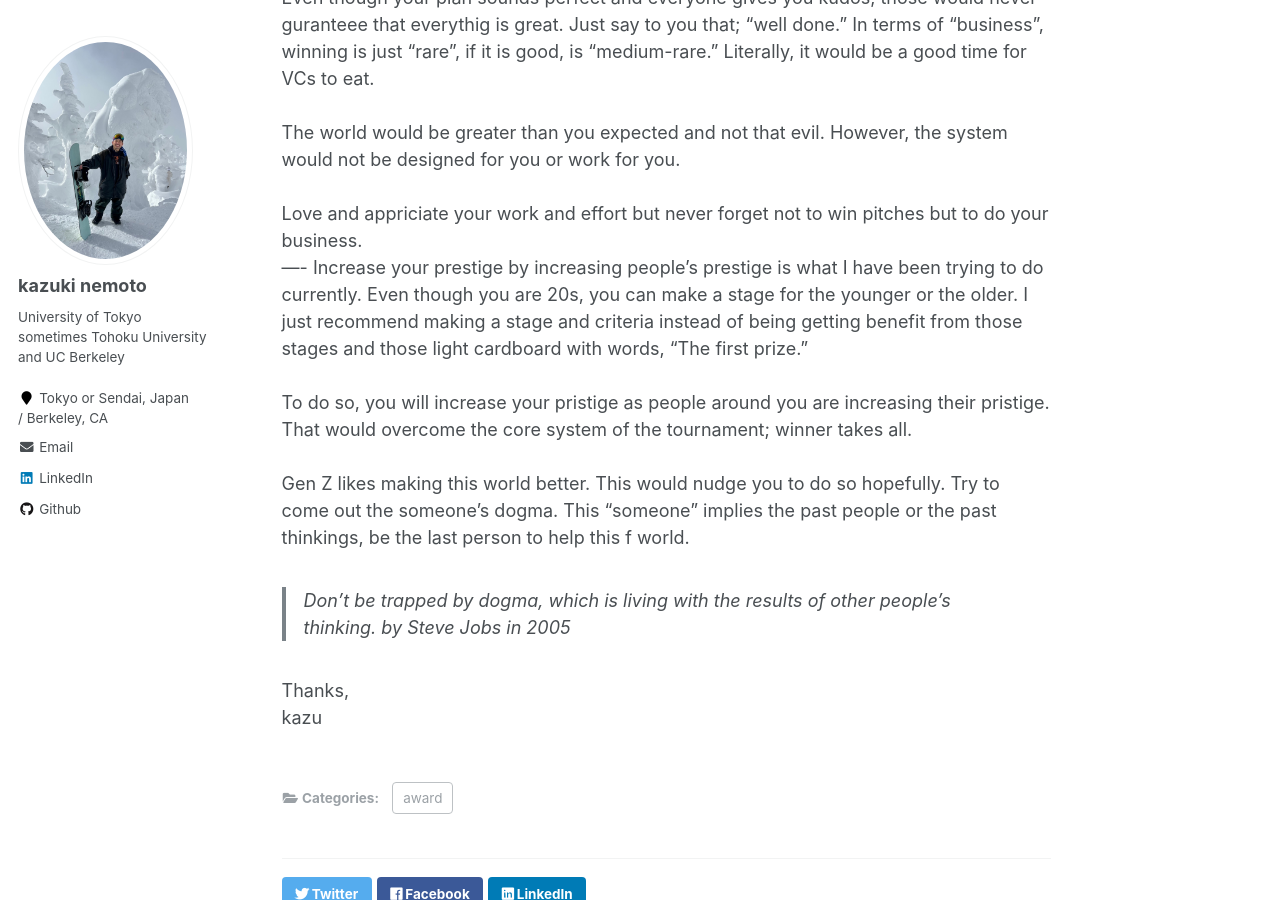
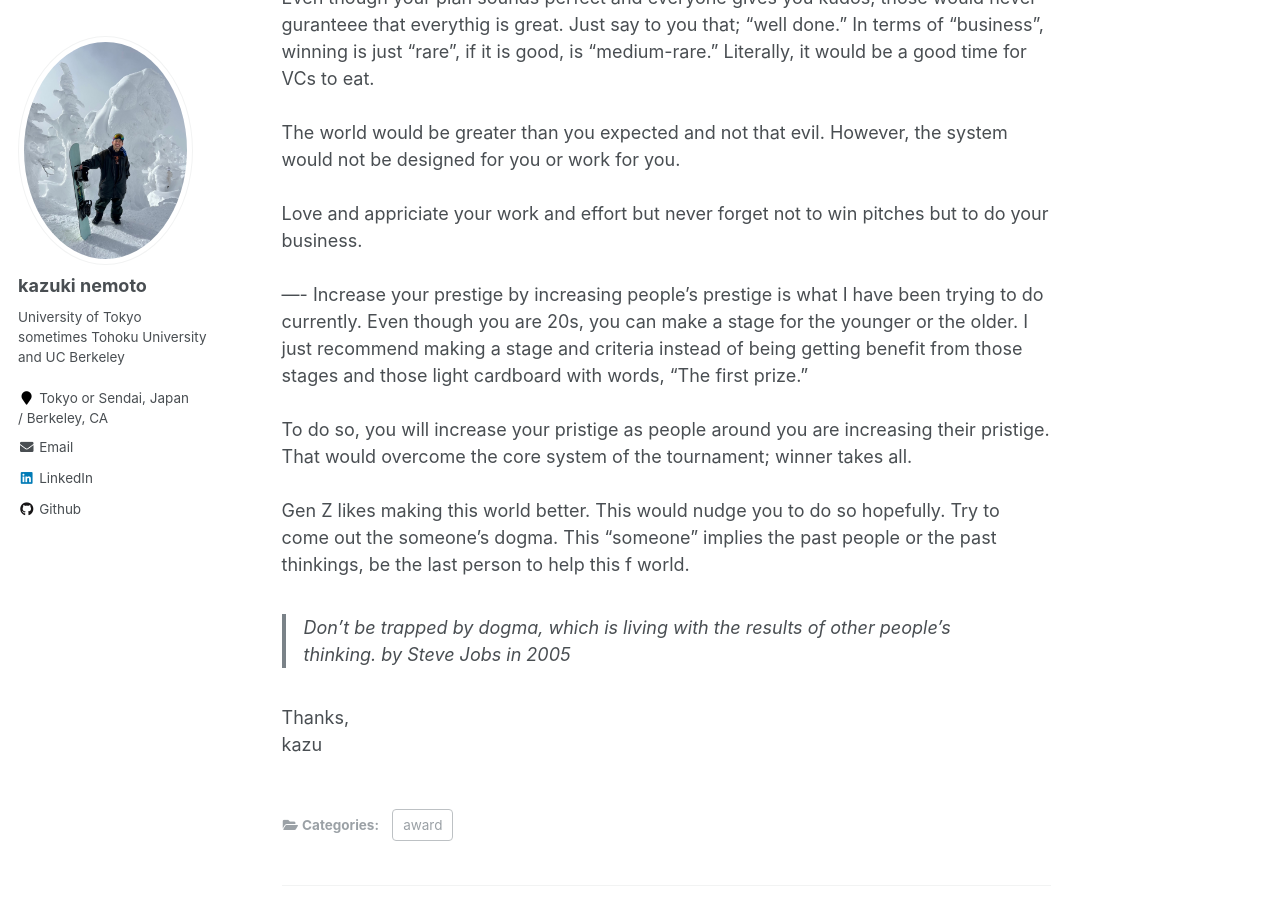
Before and after one commit to kazu-nemoto/kazu-nemoto.github.io, a Jekyll site: the page built from _posts/2025-03-17-beingprestegious.md, in a window 1280 px wide and 900 px high, scrolled down 647 px. Built offline with Jekyll 4.4.1, drawn with Linux system fonts in a browser that asks for light colours.

Commit message:
Update 2025-03-17-beingprestegious.md

```diff
--- a/_posts/2025-03-17-beingprestegious.md
+++ b/_posts/2025-03-17-beingprestegious.md
@@ -16,7 +16,9 @@ Even though your plan sounds perfect and everyone gives you kudos, those would n
 <br>
 The world would be greater than you expected and not that evil. However, the system would not be designed for you or work for you. <br>
 <br>
-Love and appriciate your work and effort but never forget not to win pitches but to do your business.<br>
+Love and appriciate your work and effort but never forget not to win pitches but to do your business.
+<br>
+<br>
 ----
 Increase your prestige by increasing people's prestige is what I have been trying to do currently. Even though you are 20s, you can make a stage for the younger or the older. I just recommend making a stage and criteria instead of being getting benefit from those stages and those light cardboard with words, "The first prize."
 <br>
```
